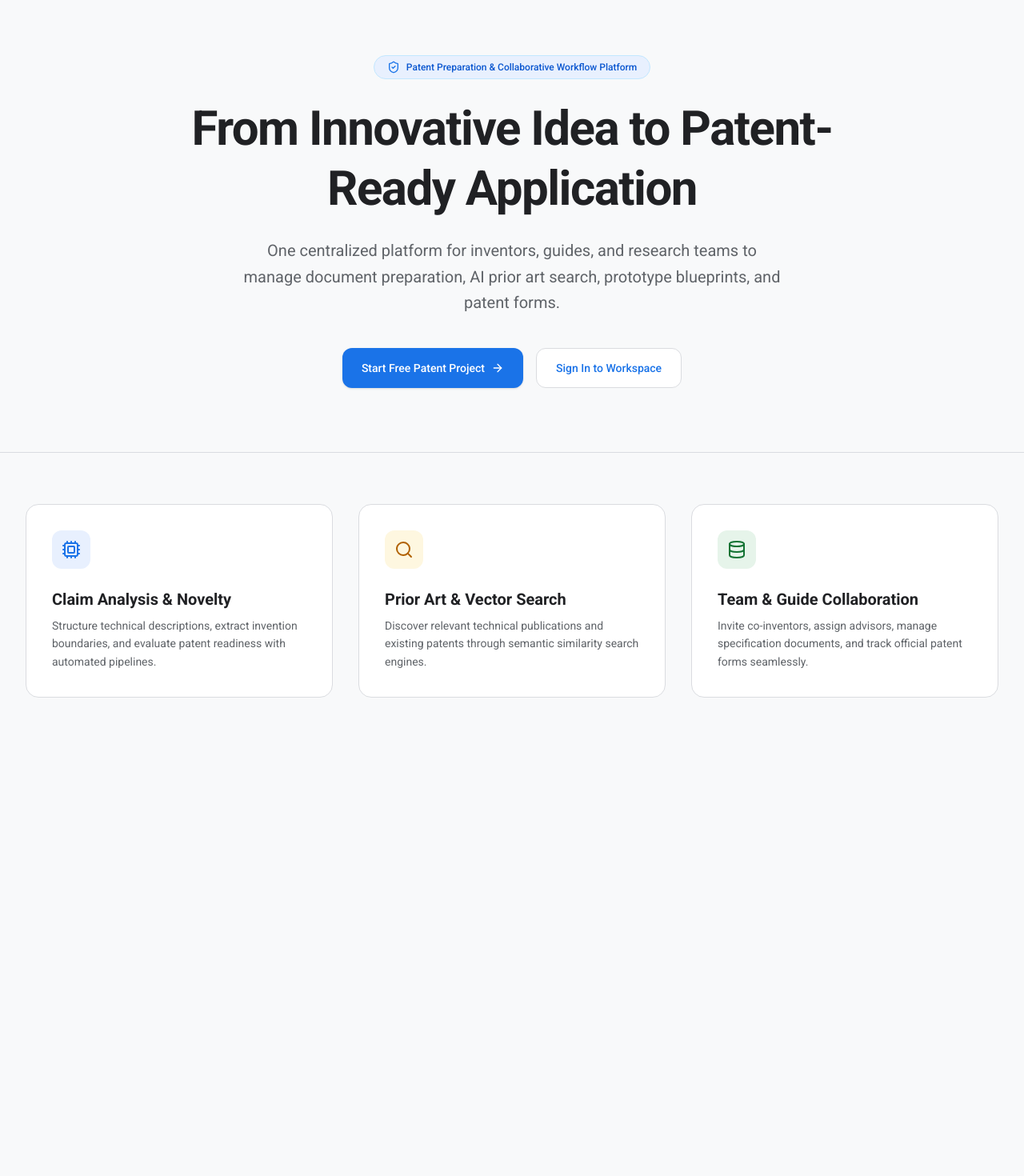
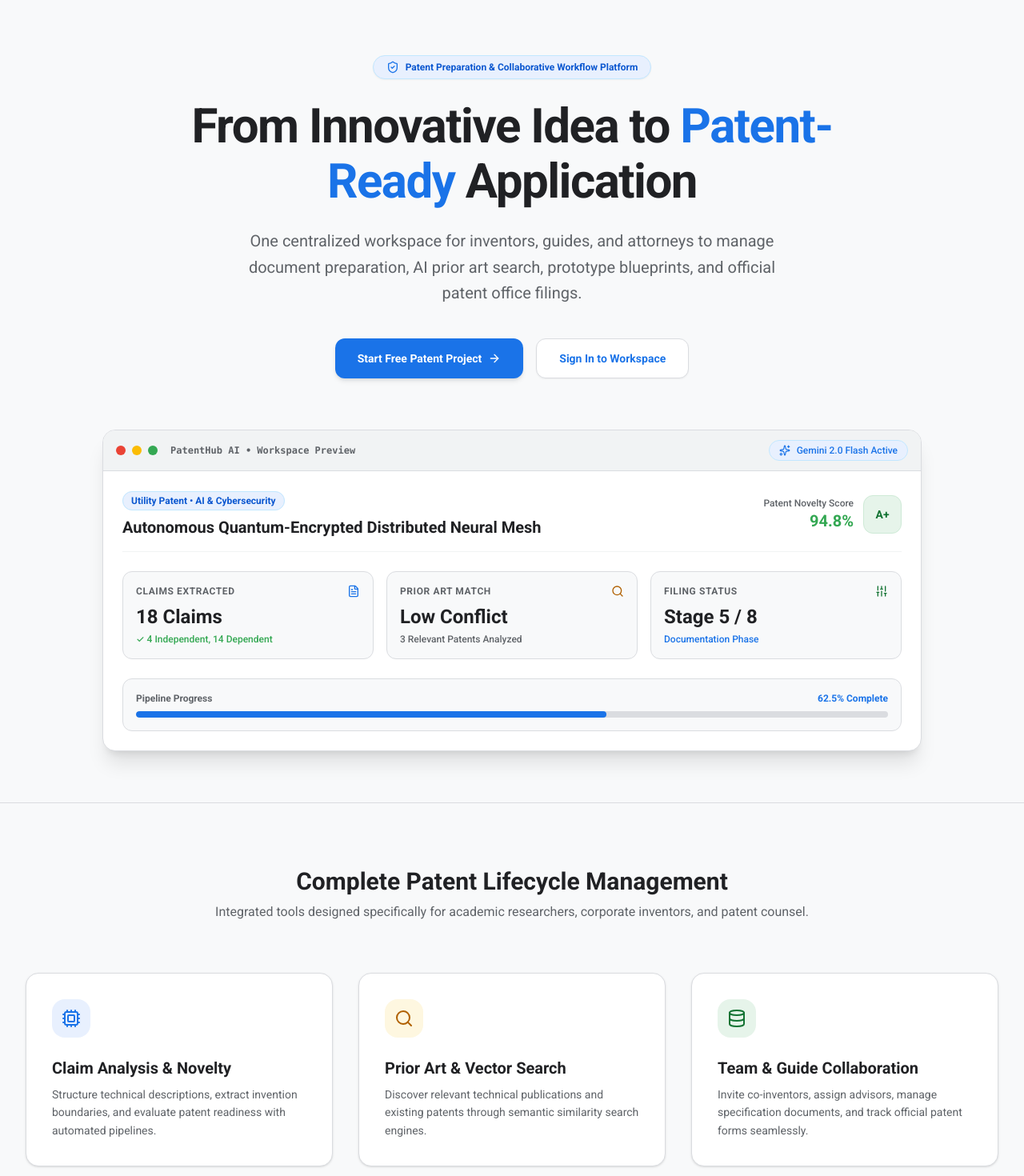
Before and after one commit to Athira1903/PatentHub-AI, a React (Vite) app in the folder client/: page / in a window 1280 px wide. Shown: the part 80-1550 px from the top of the page at 80% size. Before the commit the page ends 1016 px from the top, so only its background shows below. Built offline with nearby package versions, Linux system fonts and the light colour scheme.

Commit message:
Enhanced PatentHub AI design with Framer Motion animations and interactive Product Workspace preview

```diff
--- a/client/src/pages/HomePage.tsx
+++ b/client/src/pages/HomePage.tsx
@@ -1,73 +1,181 @@
 import React from 'react';
 import { Link } from 'react-router-dom';
-import { Cpu, Search, ArrowRight, Database, ShieldCheck } from 'lucide-react';
+import { motion } from 'framer-motion';
+import { Cpu, Search, ArrowRight, Database, ShieldCheck, FileText, Sparkles, Sliders } from 'lucide-react';
 
 export const HomePage: React.FC = () => {
   return (
-    <div className="min-h-screen bg-[#f8f9fa] text-[#202124]">
+    <div className="min-h-screen bg-[#f8f9fa] text-[#202124] overflow-hidden">
+      {/* Background Dot Grid */}
+      <div className="absolute inset-0 bg-[radial-gradient(#e2e8f0_1px,transparent_1px)] [background-size:24px_24px] pointer-events-none opacity-70 -z-10" />
+
       {/* Hero Section */}
-      <section className="py-20 px-4 sm:px-6 lg:px-8 max-w-7xl mx-auto text-center">
-        <div className="inline-flex items-center gap-2 px-4 py-1.5 rounded-full text-xs font-medium bg-[#e8f0fe] border border-[#c2e7ff] text-[#0b57d0] mb-6">
+      <section className="pt-20 pb-16 px-4 sm:px-6 lg:px-8 max-w-7xl mx-auto text-center relative">
+        <motion.div
+          initial={{ opacity: 0, y: 20 }}
+          animate={{ opacity: 1, y: 0 }}
+          transition={{ duration: 0.5 }}
+        >
+          <span className="inline-flex items-center gap-2 px-4 py-1.5 rounded-full text-xs font-semibold bg-[#e8f0fe] border border-[#c2e7ff] text-[#0b57d0] mb-6 shadow-xs">
             <ShieldCheck className="w-4 h-4 text-[#1a73e8]" /> Patent Preparation & Collaborative Workflow Platform
-        </div>
-        <h1 className="text-4xl sm:text-6xl font-bold tracking-tight text-[#202124] max-w-4xl mx-auto leading-tight">
-          From Innovative Idea to Patent-Ready Application
+          </span>
+          <h1 className="text-4xl sm:text-6xl font-bold tracking-tight text-[#202124] max-w-4xl mx-auto leading-[1.15]">
+            From Innovative Idea to <span className="text-[#1a73e8]">Patent-Ready</span> Application
           </h1>
           <p className="mt-6 text-lg sm:text-xl text-[#5f6368] max-w-2xl mx-auto leading-relaxed font-normal">
-          One centralized platform for inventors, guides, and research teams to manage document preparation, AI prior art search, prototype blueprints, and patent forms.
+            One centralized workspace for inventors, guides, and attorneys to manage document preparation, AI prior art search, prototype blueprints, and official patent office filings.
           </p>
 
           <div className="mt-10 flex flex-wrap justify-center gap-4">
             <Link
               to="/register"
-            className="px-6 py-3.5 rounded-xl font-medium bg-[#1a73e8] hover:bg-[#1557b0] text-white shadow-sm transition-all flex items-center gap-2 text-sm"
+              className="px-7 py-3.5 rounded-xl font-semibold bg-[#1a73e8] hover:bg-[#1557b0] text-white shadow-md hover:shadow-lg transition-all duration-200 flex items-center gap-2 text-sm"
             >
               Start Free Patent Project <ArrowRight className="w-4 h-4" />
             </Link>
             <Link
               to="/login"
-            className="px-6 py-3.5 rounded-xl font-medium bg-white border border-[#dadce0] text-[#1a73e8] hover:bg-[#f1f3f4] transition-all text-sm"
+              className="px-7 py-3.5 rounded-xl font-semibold bg-white border border-[#dadce0] text-[#1a73e8] hover:bg-[#f1f3f4] transition-all text-sm shadow-xs"
             >
               Sign In to Workspace
             </Link>
           </div>
+        </motion.div>
+
+        {/* High-Fidelity Product UI Preview Mockup */}
+        <motion.div
+          initial={{ opacity: 0, y: 40 }}
+          animate={{ opacity: 1, y: 0 }}
+          transition={{ duration: 0.7, delay: 0.2 }}
+          className="mt-16 max-w-5xl mx-auto rounded-2xl bg-white border border-[#dadce0] shadow-xl overflow-hidden text-left"
+        >
+          {/* Mock Window Titlebar */}
+          <div className="px-4 py-3 bg-[#f1f3f4] border-b border-[#dadce0] flex items-center justify-between">
+            <div className="flex items-center gap-2">
+              <span className="w-3 h-3 rounded-full bg-[#ea4335]"></span>
+              <span className="w-3 h-3 rounded-full bg-[#fbbc04]"></span>
+              <span className="w-3 h-3 rounded-full bg-[#34a853]"></span>
+              <span className="text-xs font-semibold text-[#5f6368] ml-2 font-mono">PatentHub AI • Workspace Preview</span>
+            </div>
+            <div className="flex items-center gap-2 text-xs font-medium text-[#1a73e8] bg-[#e8f0fe] px-3 py-1 rounded-full border border-[#c2e7ff]">
+              <Sparkles className="w-3.5 h-3.5" /> Gemini 2.0 Flash Active
+            </div>
+          </div>
+
+          {/* Mock Product Body */}
+          <div className="p-6 space-y-6">
+            <div className="flex flex-col md:flex-row md:items-center justify-between gap-4 border-b border-[#f1f3f4] pb-4">
+              <div>
+                <span className="text-xs font-semibold text-[#0b57d0] px-2.5 py-1 rounded-full bg-[#e8f0fe] border border-[#c2e7ff]">
+                  Utility Patent • AI & Cybersecurity
+                </span>
+                <h3 className="text-xl font-bold text-[#202124] mt-2">
+                  Autonomous Quantum-Encrypted Distributed Neural Mesh
+                </h3>
+              </div>
+
+              <div className="flex items-center gap-3">
+                <div className="text-right">
+                  <p className="text-xs text-[#5f6368] font-medium">Patent Novelty Score</p>
+                  <p className="text-xl font-extrabold text-[#34a853]">94.8%</p>
+                </div>
+                <div className="w-12 h-12 rounded-xl bg-[#e6f4ea] border border-[#ceead6] text-[#137333] flex items-center justify-center font-bold text-sm">
+                  A+
+                </div>
+              </div>
+            </div>
+
+            <div className="grid grid-cols-1 md:grid-cols-3 gap-4">
+              <div className="p-4 rounded-xl bg-[#f8f9fa] border border-[#dadce0]">
+                <div className="flex items-center justify-between mb-2">
+                  <span className="text-xs font-semibold text-[#5f6368] uppercase tracking-wider">Claims Extracted</span>
+                  <FileText className="w-4 h-4 text-[#1a73e8]" />
+                </div>
+                <p className="text-2xl font-bold text-[#202124]">18 Claims</p>
+                <p className="text-xs text-[#34a853] font-medium mt-1">✓ 4 Independent, 14 Dependent</p>
+              </div>
+
+              <div className="p-4 rounded-xl bg-[#f8f9fa] border border-[#dadce0]">
+                <div className="flex items-center justify-between mb-2">
+                  <span className="text-xs font-semibold text-[#5f6368] uppercase tracking-wider">Prior Art Match</span>
+                  <Search className="w-4 h-4 text-[#b06000]" />
+                </div>
+                <p className="text-2xl font-bold text-[#202124]">Low Conflict</p>
+                <p className="text-xs text-[#5f6368] font-medium mt-1">3 Relevant Patents Analyzed</p>
+              </div>
+
+              <div className="p-4 rounded-xl bg-[#f8f9fa] border border-[#dadce0]">
+                <div className="flex items-center justify-between mb-2">
+                  <span className="text-xs font-semibold text-[#5f6368] uppercase tracking-wider">Filing Status</span>
+                  <Sliders className="w-4 h-4 text-[#137333]" />
+                </div>
+                <p className="text-2xl font-bold text-[#202124]">Stage 5 / 8</p>
+                <p className="text-xs text-[#1a73e8] font-medium mt-1">Documentation Phase</p>
+              </div>
+            </div>
+
+            {/* Mock Workflow Bar Preview */}
+            <div className="p-4 rounded-xl bg-[#f8f9fa] border border-[#dadce0] space-y-2">
+              <div className="flex items-center justify-between text-xs font-semibold">
+                <span className="text-[#5f6368]">Pipeline Progress</span>
+                <span className="text-[#1a73e8]">62.5% Complete</span>
+              </div>
+              <div className="w-full h-2 bg-[#dadce0] rounded-full overflow-hidden">
+                <div className="h-full bg-[#1a73e8] rounded-full w-5/8" />
+              </div>
+            </div>
+          </div>
+        </motion.div>
       </section>
 
-      {/* Feature Grid with Google 4-Color Badges */}
-      <section className="py-16 px-4 sm:px-6 lg:px-8 max-w-7xl mx-auto border-t border-[#dadce0]">
+      {/* Feature Grid */}
+      <section className="py-20 px-4 sm:px-6 lg:px-8 max-w-7xl mx-auto border-t border-[#dadce0]">
+        <div className="text-center max-w-3xl mx-auto mb-16">
+          <h2 className="text-3xl font-bold text-[#202124]">Complete Patent Lifecycle Management</h2>
+          <p className="text-[#5f6368] mt-2 text-base">
+            Integrated tools designed specifically for academic researchers, corporate inventors, and patent counsel.
+          </p>
+        </div>
+
         <div className="grid grid-cols-1 md:grid-cols-3 gap-8">
-          {/* Blue Card */}
-          <div className="p-8 rounded-2xl bg-white border border-[#dadce0] hover:shadow-md transition-shadow">
-            <div className="w-12 h-12 rounded-xl bg-[#e8f0fe] flex items-center justify-center text-[#1a73e8] mb-6">
+          <motion.div
+            whileHover={{ y: -5 }}
+            className="p-8 rounded-2xl bg-white border border-[#dadce0] shadow-sm hover:shadow-xl transition-all"
+          >
+            <div className="w-12 h-12 rounded-2xl bg-[#e8f0fe] flex items-center justify-center text-[#1a73e8] mb-6">
               <Cpu className="w-6 h-6" />
             </div>
             <h3 className="text-xl font-bold text-[#202124] mb-2">Claim Analysis & Novelty</h3>
             <p className="text-[#5f6368] leading-relaxed text-sm">
               Structure technical descriptions, extract invention boundaries, and evaluate patent readiness with automated pipelines.
             </p>
-          </div>
+          </motion.div>
 
-          {/* Yellow/Amber Card */}
-          <div className="p-8 rounded-2xl bg-white border border-[#dadce0] hover:shadow-md transition-shadow">
-            <div className="w-12 h-12 rounded-xl bg-[#fef7e0] flex items-center justify-center text-[#b06000] mb-6">
+          <motion.div
+            whileHover={{ y: -5 }}
+            className="p-8 rounded-2xl bg-white border border-[#dadce0] shadow-sm hover:shadow-xl transition-all"
+          >
+            <div className="w-12 h-12 rounded-2xl bg-[#fef7e0] flex items-center justify-center text-[#b06000] mb-6">
               <Search className="w-6 h-6" />
             </div>
             <h3 className="text-xl font-bold text-[#202124] mb-2">Prior Art & Vector Search</h3>
             <p className="text-[#5f6368] leading-relaxed text-sm">
               Discover relevant technical publications and existing patents through semantic similarity search engines.
             </p>
-          </div>
+          </motion.div>
 
-          {/* Green Card */}
-          <div className="p-8 rounded-2xl bg-white border border-[#dadce0] hover:shadow-md transition-shadow">
-            <div className="w-12 h-12 rounded-xl bg-[#e6f4ea] flex items-center justify-center text-[#137333] mb-6">
+          <motion.div
+            whileHover={{ y: -5 }}
+            className="p-8 rounded-2xl bg-white border border-[#dadce0] shadow-sm hover:shadow-xl transition-all"
+          >
+            <div className="w-12 h-12 rounded-2xl bg-[#e6f4ea] flex items-center justify-center text-[#137333] mb-6">
               <Database className="w-6 h-6" />
             </div>
             <h3 className="text-xl font-bold text-[#202124] mb-2">Team & Guide Collaboration</h3>
             <p className="text-[#5f6368] leading-relaxed text-sm">
               Invite co-inventors, assign advisors, manage specification documents, and track official patent forms seamlessly.
             </p>
-          </div>
+          </motion.div>
         </div>
       </section>
     </div>
```
Also changed, not shown: client/src/pages/ProjectsPage.tsx (+45 -24 lines). Lines whose indentation alone changed are shown as unchanged.
